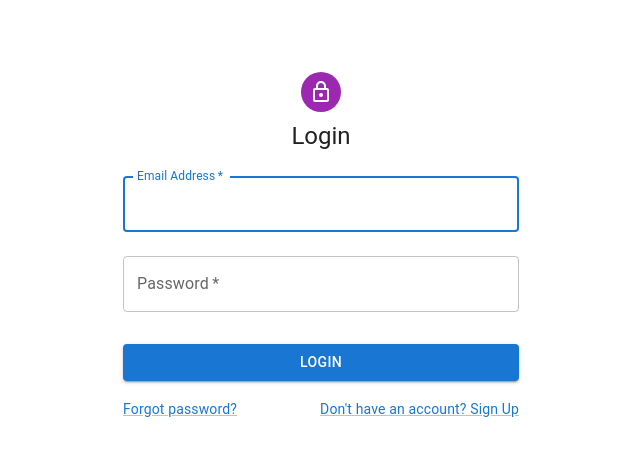
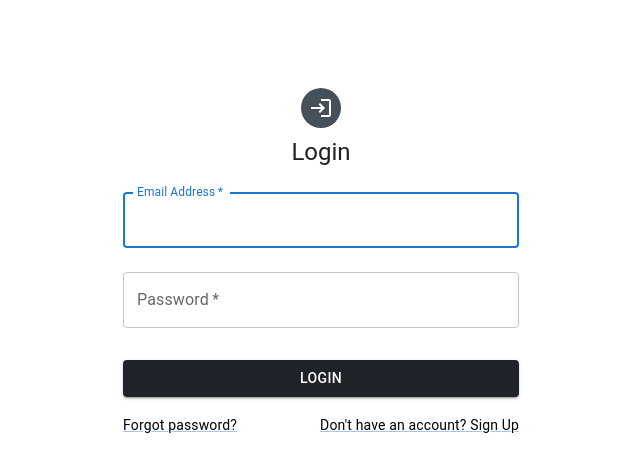
Before and after one commit to rpek99/polstore-client, a React (Create React App) app: page / in a window 1280 px wide. Shown: the top 472 px of the page, without its empty margins (319-959 px from the left). Built offline with nearby package versions, Linux system fonts and the light colour scheme.

Commit message:
Pages has been updated

```diff
--- a/src/App.js
+++ b/src/App.js
@@ -5,6 +5,7 @@ import ForgetPassword from './pages/ForgetPasswordPage';
 import ProfilePage from './pages/ProfilePage';
 import { BrowserRouter as Router, Route, Switch} from 'react-router-dom';
 import UserCart from './pages/UserCart';
+import HomePage from './pages/HomePage';
 
 
 function App() {
@@ -17,6 +18,7 @@ function App() {
           <Route path="/forget-password" component = {ForgetPassword} />
           <Route path="/profile" component = {ProfilePage} />
           <Route path="/user-cart" component = {UserCart} />
+          <Route path="/home" component = {HomePage} />
         </Switch>
       </div>
     </Router>
--- a/src/Navbar.js
+++ b/src/Navbar.js
@@ -24,13 +24,13 @@ function Navbar() {
                     </Typography>
                 </Grid>
                 <Grid item>
-                    <Button variant="inherit" href="">Home</Button>
+                    <Button variant="inherit" href="/home">Home</Button>
                 </Grid>
                 <Grid item>
                     <Button variant="inherit" href="/profile">Profile</Button>
                 </Grid>
                 <Grid item>
-                    <Button variant="inherit" href="">User Cart</Button>
+                    <Button variant="inherit" href="/user-cart">User Cart</Button>
                 </Grid>
 
             </Grid>
--- a/src/pages/ForgetPasswordPage.js
+++ b/src/pages/ForgetPasswordPage.js
@@ -29,13 +29,13 @@ function ForgetPassword() {
           <CssBaseline />
           <Box
             sx={{
-              marginTop: 8,
+              marginTop: 10,
               display: 'flex',
               flexDirection: 'column',
               alignItems: 'center',
             }}
           >
-            <Avatar sx={{ m: 1, bgcolor: 'secondary.main' }}>
+            <Avatar sx={{ m: 1, bgcolor: "#46505A"  }}>
                 <LockIcon />
             </Avatar>
             <Typography component="h1" variant="h5">
@@ -56,12 +56,12 @@ function ForgetPassword() {
                 type="submit"
                 fullWidth
                 variant="contained"
-                sx={{ mt: 3, mb: 2 }}
+                sx={{ mt: 3, mb: 2, backgroundColor: "#20232a" }}
               >
                 Send Mail
               </Button>
               <Grid container justifyContent="flex-end">
-                <Link href="/" variant="body2">
+                <Link href="/" variant="body2" sx={{ color: "black"}}>
                     {"Return login page"}
                 </Link>
               </Grid>
--- /dev/null
+++ b/src/pages/HomePage.js
@@ -0,0 +1,15 @@
+import Navbar from '../Navbar';
+
+function HomePage() {
+    return (
+        <>
+            <Navbar/>
+
+
+
+
+        </>
+    )
+}
+
+export default HomePage;
--- a/src/pages/LoginPage.js
+++ b/src/pages/LoginPage.js
@@ -6,10 +6,10 @@ import TextField from '@mui/material/TextField';
 import Link from '@mui/material/Link';
 import Grid from '@mui/material/Grid';
 import Box from '@mui/material/Box';
-import LockOutlinedIcon from '@mui/icons-material/LockOutlined';
 import Typography from '@mui/material/Typography';
 import Container from '@mui/material/Container';
 import { createTheme, ThemeProvider } from '@mui/material/styles';
+import LoginIcon from '@mui/icons-material/Login';
 
 const theme = createTheme();
 
@@ -27,16 +27,25 @@ function LoginPage() {
       <ThemeProvider theme={theme}>
         <Container component="main" maxWidth="xs">
           <CssBaseline />
+            {/* <Box
+              display="flex"
+              width={400} height={80}
+              alignItems="center"
+              justifyContent="center"
+              sx = {{ fontSize: 25 , color: "white", backgroundColor: "#20232a", borderRadius: 5, marginTop: 8}}
+            >
+              POLSTORE
+          </Box> */}
           <Box
             sx={{
-              marginTop: 8,
+              marginTop: 10,
               display: 'flex',
               flexDirection: 'column',
               alignItems: 'center',
             }}
           >
-            <Avatar sx={{ m: 1, bgcolor: 'secondary.main' }}>
-              <LockOutlinedIcon />
+            <Avatar sx={{ m: 1, bgcolor: "#46505A" }}>
+              <LoginIcon />
             </Avatar>
             <Typography component="h1" variant="h5">
               Login
@@ -66,18 +75,18 @@ function LoginPage() {
                 type="submit"
                 fullWidth
                 variant="contained"
-                sx={{ mt: 3, mb: 2 }}
+                sx={{ mt: 3, mb: 2 , backgroundColor: "#20232a"}}
               >
                 Login
               </Button>
               <Grid container>
                 <Grid item xs>
-                  <Link href="/forget-password" variant="body2">
+                  <Link href="/forget-password" variant="body2" sx={{color: "black"}}>
                     Forgot password?
                   </Link>
                 </Grid>
                 <Grid item>
-                  <Link href="/sign-up" variant="body2">
+                  <Link href="/sign-up" variant="body2" sx={{color: "black"}}>
                     {"Don't have an account? Sign Up"}
                   </Link>
                 </Grid>
--- a/src/pages/ProfilePage.js
+++ b/src/pages/ProfilePage.js
@@ -3,7 +3,7 @@ import Box from '@mui/material/Box';
 import React from 'react';
 import Navbar from '../Navbar';
 import Avatar from '@mui/material/Avatar';
-import { deepPurple } from '@mui/material/colors';
+import { blueGrey } from '@mui/material/colors';
 
 
 function ProfilePage() {
@@ -19,10 +19,11 @@ function ProfilePage() {
 
                 >
                     <Avatar sx={{
-                        bgcolor: deepPurple[500],
+                        bgcolor: blueGrey[900],
                         width:150,
                         height:150,
-                        fontSize:'50px'
+                        fontSize:'50px',
+                        marginTop: 2
                         }}
                     >
                         RP
@@ -71,7 +72,7 @@ function ProfilePage() {
                     <Button
                         variant="contained"
                         style={{minWidth:'150px'}}
-                        sx={{bgcolor: deepPurple[500]}}
+                        sx={{bgcolor: blueGrey[900]}}
                     >
                         Update
                     </Button>
--- a/src/pages/UserCart.js
+++ b/src/pages/UserCart.js
@@ -1,5 +1,4 @@
-import { Avatar, Button, Card, CardActions, CardContent, CardHeader, CardMedia, Container, Divider, Grid, IconButton, Typography } from '@mui/material';
-import { red } from '@mui/material/colors';
+import { Button, Card, CardContent, CardHeader, CardMedia, Container, Divider, Grid, IconButton, Typography } from '@mui/material';
 import { Box } from '@mui/system';
 import React from 'react';
 import Navbar from '../Navbar';
--- a/src/pages/UserSignupPage.js
+++ b/src/pages/UserSignupPage.js
@@ -42,13 +42,13 @@ function UserSignupPage() {
           <CssBaseline />
           <Box
             sx={{
-              marginTop: 8,
+              marginTop: 10,
               display: 'flex',
               flexDirection: 'column',
               alignItems: 'center',
             }}
           >
-            <Avatar sx={{ m: 1, bgcolor: 'secondary.main' }}>
+            <Avatar sx={{ m: 1, bgcolor: "#46505A"  }}>
               <AccountBoxIcon />
             </Avatar>
             <Typography component="h1" variant="h5">
@@ -114,13 +114,13 @@ function UserSignupPage() {
                 type="submit"
                 fullWidth
                 variant="contained"
-                sx={{ mt: 3, mb: 2 }}
+                sx={{ mt: 3, mb: 2, backgroundColor: "#20232a" }}
               >
                 Sign Up
               </Button>
               <Grid container justifyContent="flex-end">
                 <Grid item>
-                  <Link href="/" variant="body2">
+                  <Link href="/" variant="body2" sx={{ color: "black"}}>
                     Already have an account? Sign in
                   </Link>
                 </Grid>
```
